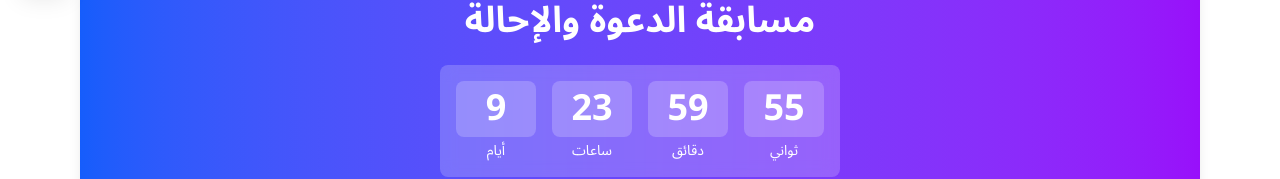
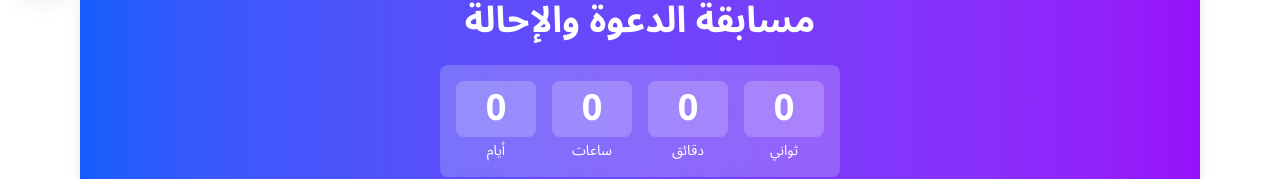
Before and after one commit to minac421/storefathon1, a Next.js app: page /competitions in a window 1280 px wide. Shown: the part 153-332 px from the top of the page. Built offline with nearby package versions, Linux system fonts and the light colour scheme; no server answers; the database is empty.

Commit message:
تثبيت تاريخ انتهاء المسابقة في صفحة المسابقات

```diff
--- a/src/app/competitions/page.tsx
+++ b/src/app/competitions/page.tsx
@@ -51,9 +51,9 @@ export default function ReferralContest() {
   useEffect(() => {
     if (!isClient) return;
 
-    // تاريخ انتهاء المسابقة (10 أيام من الآن)
-    const endDate = new Date();
-    endDate.setDate(endDate.getDate() + 10);
+    // استخدام تاريخ ثابت لانتهاء المسابقة (يمكن تعديله حسب الحاجة)
+    // التاريخ الحالي 15 يوليو 2024
+    const endDate = new Date('2024-07-15T23:59:59');
 
     const updateTimer = () => {
       const now = new Date();
```
